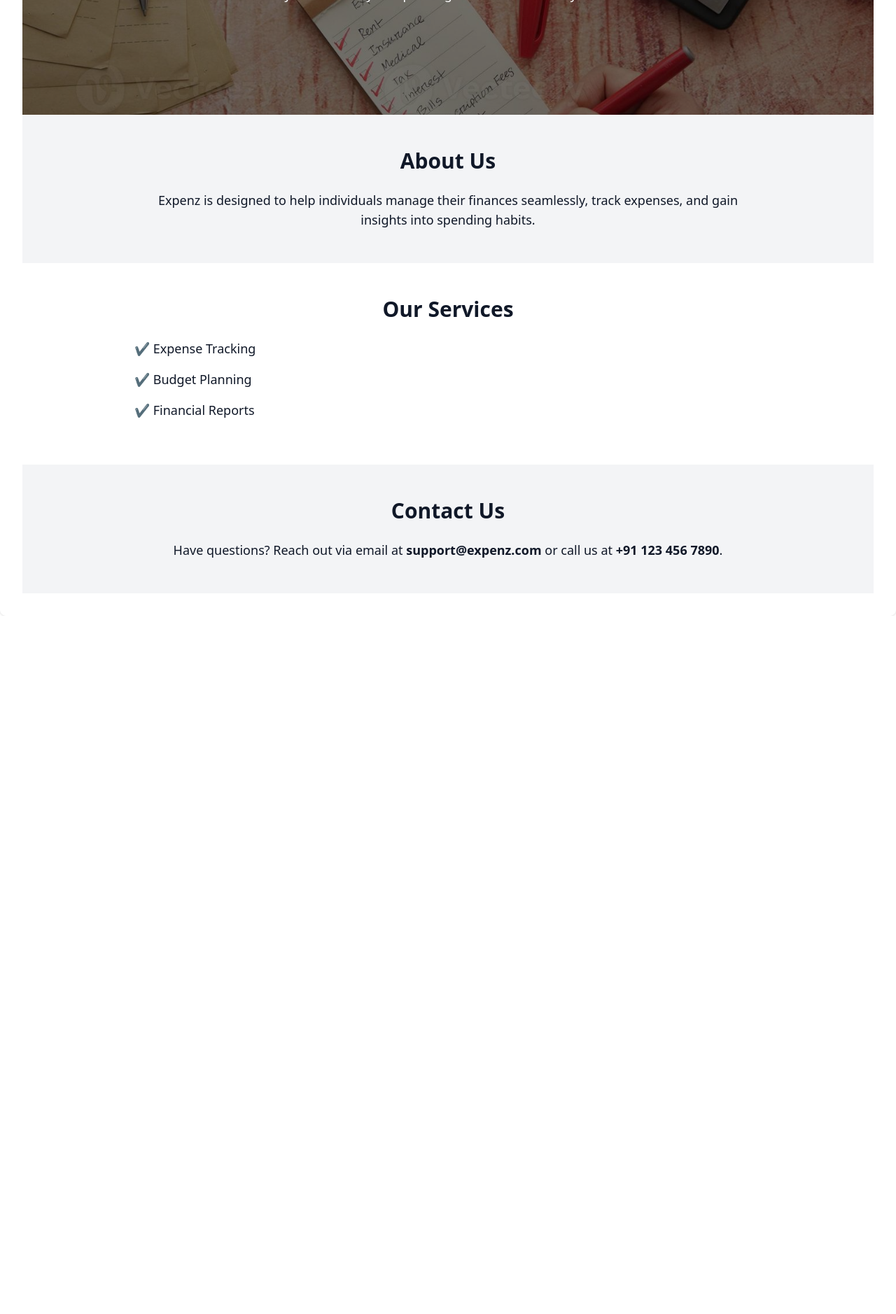
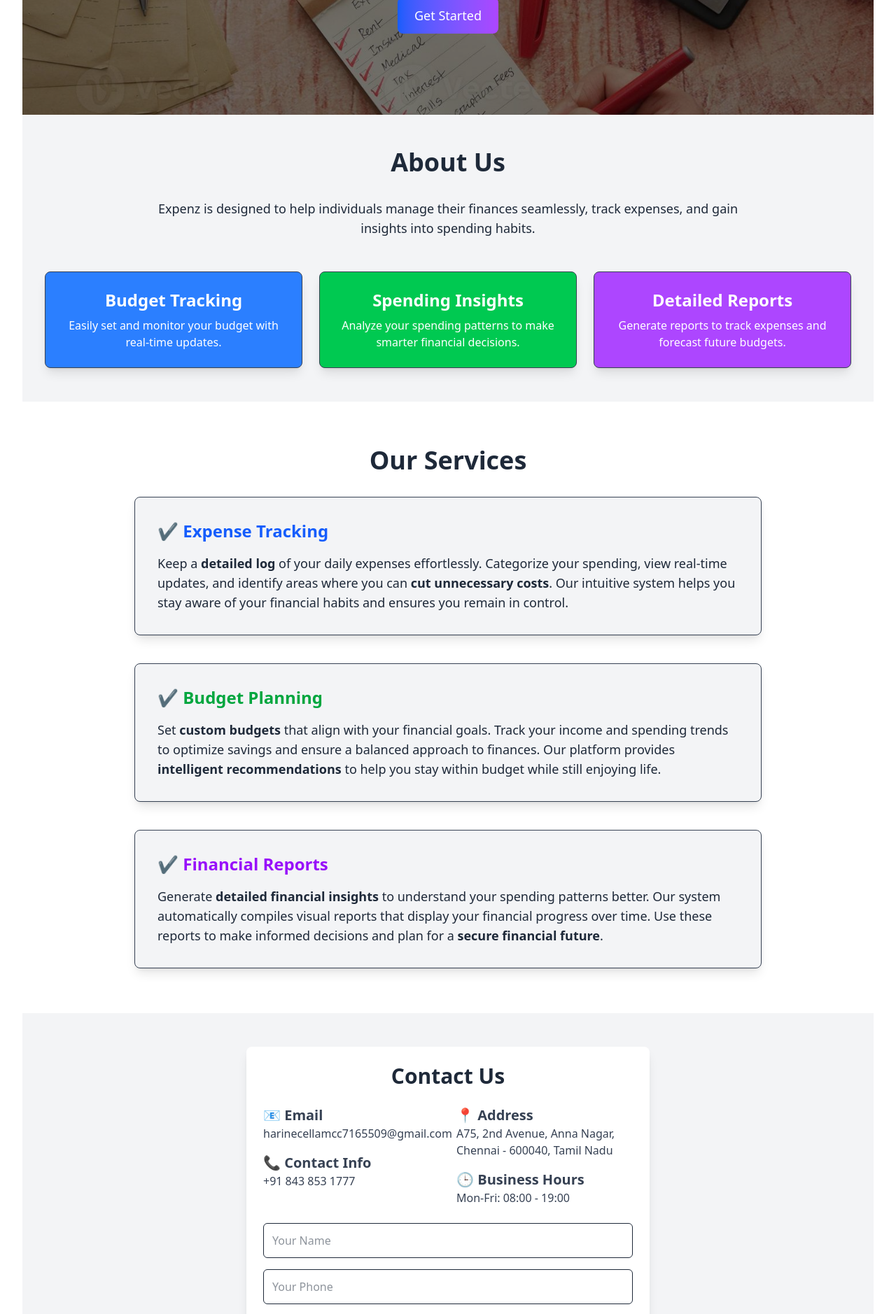
Before and after one commit to HarineCellam/CC7165509_Expense_Tracker, a React (Vite) app: page / in a window 1280 px wide. Shown: the part 372-2250 px from the top of the page at 70% size. Before the commit the page ends 1252 px from the top, so only its background shows below. Built offline with nearby package versions, Linux system fonts and the light colour scheme.

Commit message:
Home Page Commit

```diff
--- a/package.json
+++ b/package.json
@@ -15,6 +15,8 @@
   "dependencies": {
     "@tailwindcss/postcss": "^4.1.10",
     "@tailwindcss/vite": "^4.1.10",
+    "emailjs-com": "^3.2.0",
+    "framer-motion": "^12.18.1",
     "react": "^19.1.0",
     "react-dom": "^19.1.0"
   },
@@ -27,10 +29,10 @@
     "eslint": "^9.25.0",
     "eslint-plugin-react-hooks": "^5.2.0",
     "eslint-plugin-react-refresh": "^0.4.19",
+    "gh-pages": "^6.0.0",
     "globals": "^16.0.0",
     "postcss": "^8.5.5",
     "tailwindcss": "^4.1.10",
-    "vite": "^6.3.5",
-    "gh-pages": "^6.0.0"
+    "vite": "^6.3.5"
   }
 }
--- a/src/pages/Home.jsx
+++ b/src/pages/Home.jsx
@@ -1,39 +1,122 @@
+import emailjs from "emailjs-com";
+import { motion } from "framer-motion";
+import { useRef } from "react";
 import { useNavigate } from 'react-router-dom';
 
-function Home(){
+function Home() {
     const navigate = useNavigate();
-    return(
-        <div>
-        <div className="relative h-[50vh] w-full bg-cover bg-center bg-no-repeat" style={{ backgroundImage: "url('/home-bg-img.jpg')" }}>
+    const formRef = useRef(null);
+
+    const sendEmail = (e) => {
+    e.preventDefault();
+
+    emailjs.sendForm(
+        "service_i98ozws",
+        "template_0h92pkn",
+        e.target,
+        "lSCnmAhkXcyxWspmR"
+    ).then(
+        (result) => {
+            alert("Message sent successfully!");
+            console.log(result.text);
+            formRef.current.reset();
+        },
+        (error) => {
+            alert("Failed to send message. Please try again.");
+            console.error(error.text);
+          }
+      );
+    };
+    return (
+        <div className="dark:bg-gray-900 bg-gray-100 text-gray-800 dark:text-gray-300 min-h-screen">
+
+            {/* Home Section */}
+            <div className="relative h-[50vh] w-full bg-cover bg-center bg-no-repeat dark:bg-gray-900" style={{ backgroundImage: "url('/home-bg-img.jpg')" }}>
                 <div className="absolute inset-0 bg-black/50 flex items-center justify-center">
                     <div className="text-center text-white px-6">
                         <h2 className="text-4xl font-bold mb-4">Welcome to Expenz</h2>
                         <p className="text-lg">Where you can track your spending and take control of your finances.</p>
+                        <div className="text-center mt-8">
+                            <button className="bg-gradient-to-r from-blue-600 to-purple-500 dark:from-gray-700 dark:to-gray-900 hover:from-blue-700 hover:to-purple-600 text-white py-3 px-6 rounded-lg text-lg transition-all duration-300" onClick={() => navigate("/signup")}>
+                                Get Started
+                            </button>
+                        </div>
                     </div>
                 </div>
             </div>
 
-      <section id='about' className="py-12 px-8 bg-gray-100 dark:bg-gray-800">
-        <h2 className="text-3xl font-bold text-center mb-6">About Us</h2>
+            {/* About Section */}
+            <section id="about" className="py-12 px-8 bg-gray-100 dark:bg-gray-800">
+                <h2 className="text-4xl font-bold text-center mb-8">About Us</h2>
                 <p className="text-lg text-center max-w-4xl mx-auto">
                     Expenz is designed to help individuals manage their finances seamlessly, track expenses, and gain insights into spending habits.
                 </p>
+                <div className="grid grid-cols-1 md:grid-cols-3 gap-6 text-center text-white mt-12">
+                    <motion.div className="bg-blue-500 dark:bg-gray-700 p-6 rounded-lg shadow-lg border border-gray-700 hover:shadow-xl hover:scale-105 transition-transform duration-300">
+                        <h3 className="text-2xl font-bold">Budget Tracking</h3>
+                        <p className="mt-2">Easily set and monitor your budget with real-time updates.</p>
+                    </motion.div>
+
+                    <motion.div className="bg-green-500 dark:bg-gray-700 p-6 rounded-lg shadow-lg border border-gray-700 hover:shadow-xl hover:scale-105 transition-transform duration-300">
+                        <h3 className="text-2xl font-bold">Spending Insights</h3>
+                        <p className="mt-2">Analyze your spending patterns to make smarter financial decisions.</p>
+                    </motion.div>
+
+                    <motion.div className="bg-purple-500 dark:bg-gray-700 p-6 rounded-lg shadow-lg border border-gray-700 hover:shadow-xl hover:scale-105 transition-transform duration-300">
+                        <h3 className="text-2xl font-bold">Detailed Reports</h3>
+                        <p className="mt-2">Generate reports to track expenses and forecast future budgets.</p>
+                    </motion.div>
+                </div>
             </section>
 
-      <section id='services' className="py-12 px-8 bg-white dark:bg-gray-900">
-        <h2 className="text-3xl font-bold text-center mb-6">Our Services</h2>
-        <ul className="max-w-4xl mx-auto text-lg">
-          <li className="mb-4">✔ Expense Tracking</li>
-          <li className="mb-4">✔ Budget Planning</li>
-          <li className="mb-4">✔ Financial Reports</li>
-        </ul>
+            {/* Services Section */}
+            <section id="services" className="py-16 px-8 bg-white dark:bg-gray-900">
+                <h2 className="text-4xl font-bold text-center mb-8">Our Services</h2>
+                <div className="max-w-4xl mx-auto space-y-10">
+                    <motion.div className="bg-gray-100 dark:bg-gray-800 p-8 rounded-lg shadow-lg border border-gray-700" whileHover={{ scale: 1.05 }} transition={{ duration: 0.3 }}>
+                        <h3 className="text-2xl font-bold text-blue-600">✔ Expense Tracking</h3>
+                        <p className="mt-4 text-lg">Keep a <strong>detailed log</strong> of your daily expenses effortlessly. Categorize your spending, view real-time updates, and identify areas where you can <strong>cut unnecessary costs</strong>. Our intuitive system helps you stay aware of your financial habits and ensures you remain in control.</p>
+                    </motion.div>
+                    <motion.div className="bg-gray-100 dark:bg-gray-800 p-8 rounded-lg shadow-lg border border-gray-700" whileHover={{ scale: 1.05 }} transition={{ duration: 0.3 }}>
+                        <h3 className="text-2xl font-bold text-green-600">✔ Budget Planning</h3>
+                        <p className="mt-4 text-lg">Set <strong>custom budgets</strong> that align with your financial goals. Track your income and spending trends to optimize savings and ensure a balanced approach to finances. Our platform provides <strong>intelligent recommendations</strong> to help you stay within budget while still enjoying life.</p>
+                    </motion.div>
+                    <motion.div className="bg-gray-100 dark:bg-gray-800 p-8 rounded-lg shadow-lg border border-gray-700" whileHover={{ scale: 1.05 }} transition={{ duration: 0.3 }}>
+                        <h3 className="text-2xl font-bold text-purple-600">✔ Financial Reports</h3>
+                        <p className="mt-4 text-lg">Generate <strong>detailed financial insights</strong> to understand your spending patterns better. Our system automatically compiles visual reports that display your financial progress over time. Use these reports to make informed decisions and plan for a <strong>secure financial future</strong>.</p>
+                    </motion.div>
+                </div>
             </section>
 
-      <section id='contact' className="py-12 px-8 bg-gray-100 dark:bg-gray-800">
+            {/* Contact Section */}
+            <section id="contact" className="py-12 px-8 bg-gray-100 dark:bg-gray-800 flex justify-center">
+                <div className="bg-white dark:bg-gray-900 p-6 rounded-lg shadow-lg w-full max-w-xl">
                     <h2 className="text-3xl font-bold text-center mb-6">Contact Us</h2>
-        <p className="text-lg text-center max-w-4xl mx-auto">
-          Have questions? Reach out via email at <span className="font-semibold">support@expenz.com</span> or call us at <span className="font-semibold">+91 123 456 7890</span>.
-        </p>
+                    <div className="grid grid-cols-1 md:grid-cols-2 gap-6 mb-6 text-gray-700 dark:text-gray-300">
+                        <div>
+                            <h3 className="text-xl font-semibold">📧 Email</h3>
+                            <p>harinecellamcc7165509@gmail.com</p>
+                            <h3 className="text-xl font-semibold mt-4">📞 Contact Info</h3>
+                            <p>+91 843 853 1777</p>
+                        </div>
+                        <div>
+                            <h3 className="text-xl font-semibold">📍 Address</h3>
+                            <p>A75, 2nd Avenue, Anna Nagar, Chennai - 600040, Tamil Nadu</p>
+                            <h3 className="text-xl font-semibold mt-4">🕒 Business Hours</h3>
+                            <p>Mon-Fri: 08:00 - 19:00</p>
+                        </div>
+                    </div>
+
+                    <form ref={formRef} onSubmit={sendEmail} className="space-y-4">
+                        <input type="text" name="name" className="w-full p-3 rounded-md border" placeholder="Your Name" required />
+                        <input type="tel" name="phone" className="w-full p-3 rounded-md border" placeholder="Your Phone" required />
+                        <input type="email" name="email" className="w-full p-3 rounded-md border" placeholder="Your Email" required />
+                        <textarea name="message" className="w-full p-3 rounded-md border" placeholder="Your Message" rows="3" required></textarea>
+                        <div className="text-center">
+                            <button type="submit" className="bg-gradient-to-r from-blue-600 to-purple-500 dark:from-gray-700 dark:to-gray-900 hover:from-blue-700 hover:to-purple-600 text-white py-3 px-6 rounded-lg text-lg transition-all duration-300">Send Message</button>
+                        </div>
+                    </form>
+                </div>
             </section>
         </div>
     );
```
Also changed, not shown: 1 other file (tests, documents, lock files or other folders). Lines whose indentation alone changed are shown as unchanged.
